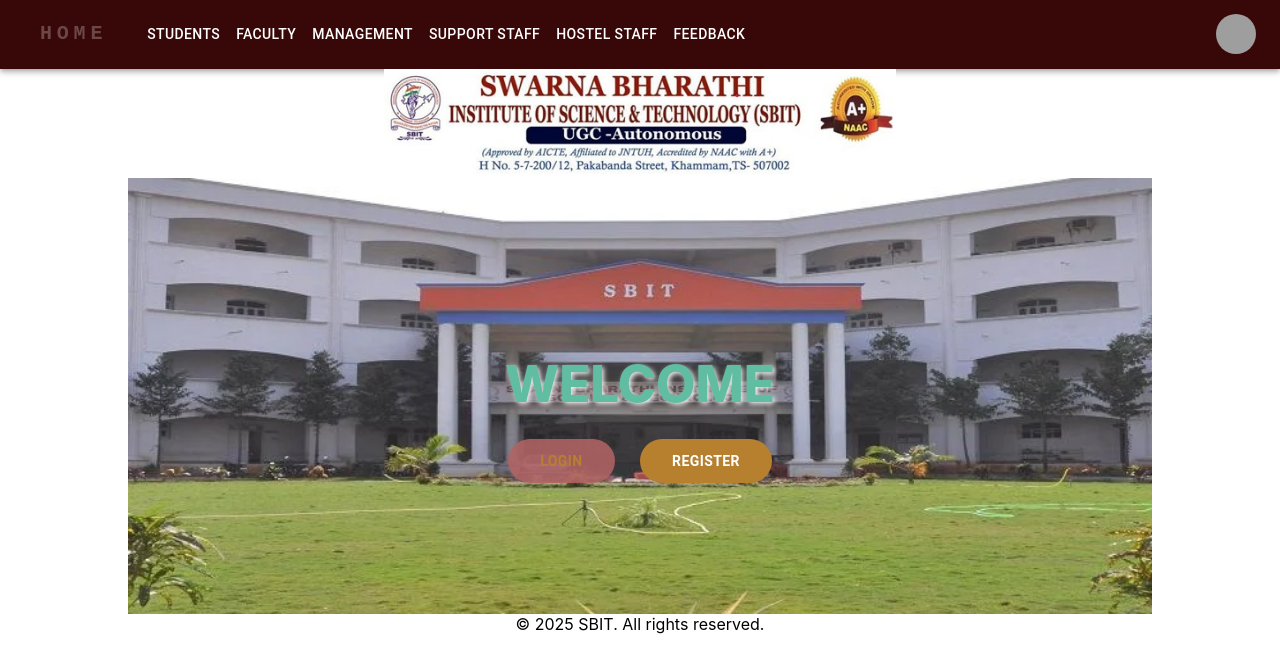
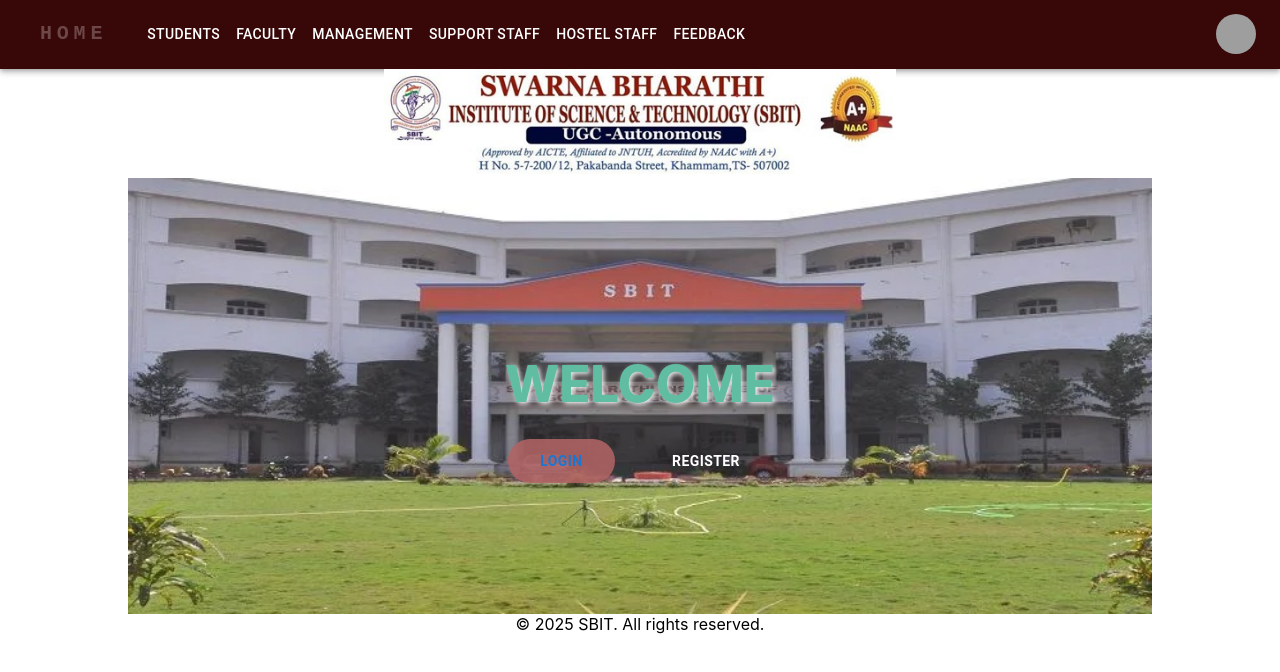
Before and after one commit to nadiyamreen/SBITMERN1NADIYA, a React (Create React App) app in the folder client/: page / in a window 1280 px wide. Shown: the top 672 px of the page. Built offline with nearby package versions, Linux system fonts and the light colour scheme; grey boxes are pictures that could not be loaded; some icons are missing.

Commit message:
Update button styles in Home component

```diff
--- a/client/src/components/Home.js
+++ b/client/src/components/Home.js
@@ -62,8 +62,8 @@
               fontWeight: 600,
               borderRadius: "30px",
               backgroundColor: "#b16363e0",
-              color: "#b7802fff",
-              "&:hover": { backgroundColor: "#8a3f3fe0" },
+              color: "#7bc47",
+              "&:hover": { backgroundColor: "#7bc47" },
             }}
           >
             LOGIN
@@ -76,9 +76,9 @@
               px: 4,
               fontWeight: 600,
               borderRadius: "30px",
-              backgroundColor: "#b7802fff",
+              backgroundColor: "#7bc47",
               color: "#fff",
-              "&:hover": { backgroundColor: "#b7802fff" },
+              "&:hover": { backgroundColor: "#7bc47" },
             }}
           >
             REGISTER
```
